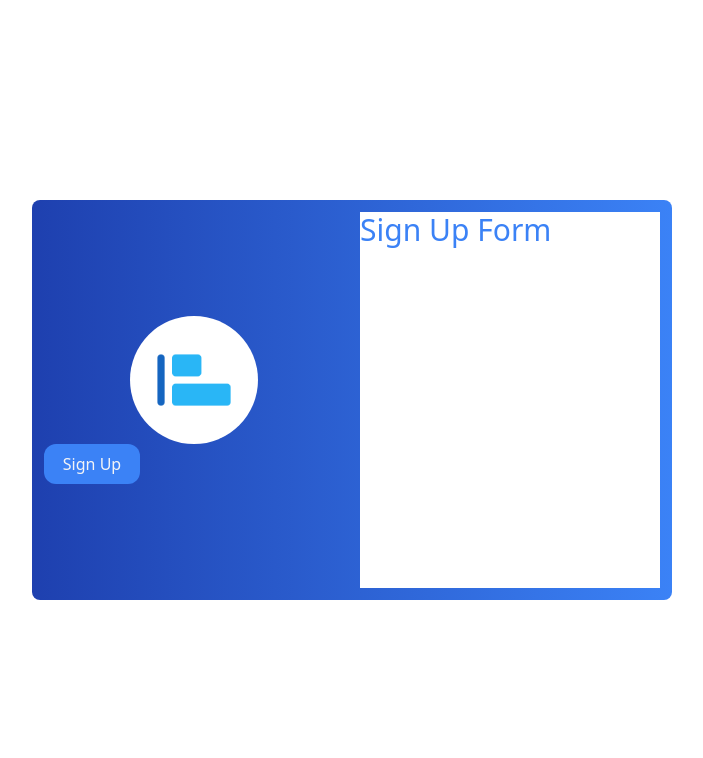
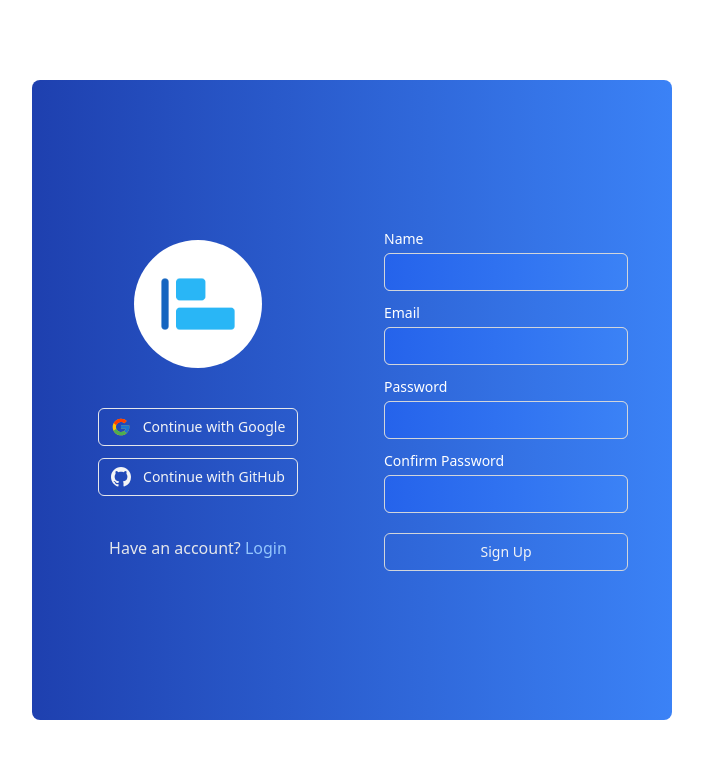
Before and after one commit to Robin0787/Task-Align, a React (Vite) app: page /signUp in a window 1280 px wide. Shown: the top 758 px of the page, without its empty margins (288-991 px from the left). Built offline with nearby package versions, Linux system fonts and the light colour scheme.

Commit message:
Created signUp and login page

```diff
--- /dev/null
+++ b/src/Components/SocialLogin/SocialLogin.jsx
@@ -0,0 +1,20 @@
+import React from "react";
+import { BsGithub } from "react-icons/bs";
+import { FcGoogle } from "react-icons/fc";
+
+const SocialLogin = () => {
+    return (
+        <div className="flex flex-col justify-center items-center gap-3 my-5">
+            <button className={`flex justify-center items-center gap-3 px-3 py-2 rounded-md border text-gray-100 hover:text-gray-800 text-sm bg-transparent hover:bg-white duration-300`}>
+                {React.createElement(FcGoogle, {size: '20'})}
+                <span className="whitespace-pre">Continue with Google</span>
+            </button>
+            <button className="flex justify-center items-center gap-3 px-3 py-2 rounded-md border text-gray-100 hover:text-gray-800 text-sm bg-transparent hover:bg-white duration-300">
+                {React.createElement(BsGithub, {size: '20'})}
+                <span className="whitespace-pre">Continue with GitHub</span>
+            </button>
+        </div>
+    );
+};
+
+export default SocialLogin;
--- a/src/Pages/Login/Login.jsx
+++ b/src/Pages/Login/Login.jsx
@@ -2,9 +2,23 @@
 
 const Login = () => {
     return (
-        <div className="p-10 bg-blue-500 text-white text-3xl text-center w-1/2 mx-auto">
-            <h1 className="">Login</h1>
-        </div>
+        <section className="flex justify-center items-center h-full w-full">
+            <form className="text-white px-6 text-sm flex flex-col gap-3 w-full">
+                <div className="space-y-1">
+                    <label htmlFor="email">Email</label><br />
+                    <input type="text" name="email" className="w-full px-2 py-2 rounded-md border outline-0  border-gray-300 bg-gradient-to-l from-blue-500 to-blue-600 text-gray-100  focus:text-gray-600
+            focus:from-gray-100 focus:to-gray-100 duration-300"/>
+                </div>
+                <div className="space-y-1">
+                    <label htmlFor="password">Password</label><br />
+                    <input type="password" name="password" className="w-full px-2 py-2 rounded-md border outline-0  border-gray-300 bg-gradient-to-l from-blue-500 to-blue-600 text-gray-100  focus:text-gray-600  focus:from-gray-100 focus:to-gray-100 duration-300" />
+                </div>
+                <button
+                    className="w-full mt-4 py-2 rounded-md border outline-0  border-gray-300 bg-transparent text-gray-100  hover:text-gray-600 hover:bg-gray-100 duration-300">
+                    Login
+                </button>
+            </form>
+        </section>
     );
 };
 
--- a/src/Pages/Shared/Menu/Menu.jsx
+++ b/src/Pages/Shared/Menu/Menu.jsx
@@ -29,6 +29,7 @@ const Menu = () => {
 
     const active = 'flex gap-3.5 items-center text-sm font-medium py-3 px-4 rounded-md bg-gray-100 text-blue-600 bg-duration-200 group';
     const notActive = 'flex gap-3.5 items-center text-sm font-medium py-3 px-4 rounded-md hover:bg-blue-700 bg-duration-200 group';
+
     return (
         <section className={`bg-gradient-to-l from-blue-500 to-blue-800 text-gray-100 min-h-screen ${open ? 'w-60' : 'w-16'} duration-500`}>
             <article className="flex flex-col h-full pb-10">
--- a/src/Pages/SignUp/SignUp.jsx
+++ b/src/Pages/SignUp/SignUp.jsx
@@ -2,7 +2,10 @@ import AOS from 'aos';
 import 'aos/dist/aos.css';
 import { motion } from "framer-motion";
 import { useState } from 'react';
+import SocialLogin from '../../Components/SocialLogin/SocialLogin';
 import logo from "../../assets/logo.png";
+import Login from '../Login/Login';
+import SignUpForm from './SignUpForm';
 AOS.init();
 
 
@@ -11,26 +14,39 @@ const SignUp = () => {
     const [login, setLogin] = useState(false);
 
     return (
-        <section className="flex justify-center items-center h-screen w-full">
+        <section className="flex justify-center items-center min-h-screen md:h-screen w-full">
             <article className="rounded-lg bg-gradient-to-l from-blue-500 to-blue-800 text-blue-500
-            w-[95%] sm:w-[80%] md:w-[70%] lg:w-[60%] xl:w-[50%] h-[400px]">
-                    <article className="md:flex justify-between items-center gap-4 p-3 h-full">
-                        <div className="rounded-lg w-1/2">
+            w-[95%] sm:w-[80%] md:w-[70%] lg:w-[60%] xl:w-[50%] h-[90%] md:h-[80%]">
+                    <article className="md:flex justify-between items-center gap-4 p-5 h-full">
+                        <div className="rounded-lg md:w-1/2 flex flex-col gap-5">
                             <div className='flex justify-center items-center '>
                                 <img src={logo} alt="" className='w-32 h-32 p-5 bg-white rounded-full' />
                             </div>
-                            <button
-                                onClick={() => setLogin(!login)}
-                                className="w-24 py-2 border-0 outline-0 rounded-xl text-gray-100 bg-blue-500 duration-300"
-                            >{login ? 'Login' : 'Sign Up'}</button>
+                            <div className='flex-grow-1'>
+                            <SocialLogin />
+                            </div>
+                            <div className=' text-gray-200 text-center'>
+                            {
+                                login ?
+                                (
+                                    <p>Don't have an account? <span className='text-blue-300 cursor-pointer'
+                                    onClick={() => {setLogin(!login)}}>Sign Up</span></p>
+                                )
+                                :
+                                (
+                                    <p>Have an account? <span className='text-blue-300 cursor-pointer'
+                                    onClick={() => {setLogin(!login)}}>Login</span></p>
+                                )
+                            }
+                            </div>
                         </div>
-                        <div className="md:h-full md:w-1/2 relative overflow-hidden bg-white">
+                        <div className="md:h-full md:w-1/2 ">
                             {
                                 login ?
                                     (
                                         <div data-aos='fade-left' data-aos-duration={600}
-                                            className={`h-full`}>
-                                            <h1 className="text-3xl font-thin">Login Form</h1>
+                                            className={`h-full w-full flex justify-center items-center`}>
+                                            <Login />
                                         </div>
                                     )
                                     :
@@ -40,8 +56,8 @@ const SignUp = () => {
                                             duration: 2,
                                             x: { duration: 1 }
                                         }} data-aos='fade-right' data-aos-duration={600}
-                                            className={``}>
-                                            <h1 className="text-3xl font-thin">Sign Up Form</h1>
+                                            className={`h-full w-full flex justify-center items-center`}>
+                                            <SignUpForm />
                                         </motion.div>
                                     )
                             }
--- /dev/null
+++ b/src/Pages/SignUp/SignUpForm.jsx
@@ -0,0 +1,35 @@
+
+
+const SignUpForm = () => {
+    return (
+        <section className="flex justify-center items-center h-full w-full">
+            <form className="text-white px-6 text-sm flex flex-col gap-3 w-full ">
+            <div className="space-y-1">
+                <label htmlFor="name">Name</label><br />
+                <input type="text" name="name"
+                    className="w-full px-2 py-2 rounded-md border outline-0 text-gray-100 focus:text-gray-600  border-gray-300 bg-gradient-to-l from-blue-500 to-blue-600  focus:from-gray-100 focus:to-gray-100 duration-300" />
+            </div>
+            <div className="space-y-1">
+                <label htmlFor="email">Email</label><br />
+                <input type="text" name="email" className="w-full px-2 py-2 rounded-md border outline-0  border-gray-300 bg-gradient-to-l from-blue-500 to-blue-600 text-gray-100  focus:text-gray-600
+                focus:from-gray-100 focus:to-gray-100 duration-300"/>
+            </div>
+            <div className="space-y-1">
+                <label htmlFor="password">Password</label><br />
+                <input type="password" name="password" className="w-full px-2 py-2 rounded-md border outline-0  border-gray-300 bg-gradient-to-l from-blue-500 to-blue-600 text-gray-100  focus:text-gray-600  focus:from-gray-100 focus:to-gray-100 duration-300" />
+            </div>
+            <div className="space-y-1">
+                <label htmlFor="password">Confirm Password</label><br />
+                <input type="password" name="password" className="w-full px-2 py-2 rounded-md border outline-0  border-gray-300 bg-gradient-to-l from-blue-500 to-blue-600 text-gray-100  focus:text-gray-600  focus:from-gray-100 focus:to-gray-100 duration-300" />
+            </div>
+            <button
+            className="w-full mt-2 py-2 rounded-md border outline-0  border-gray-300 bg-transparent text-gray-100  hover:text-gray-600 hover:bg-gray-100 duration-300">
+                Sign Up
+            </button>
+        </form>
+        </section>
+
+    );
+};
+
+export default SignUpForm;
```
